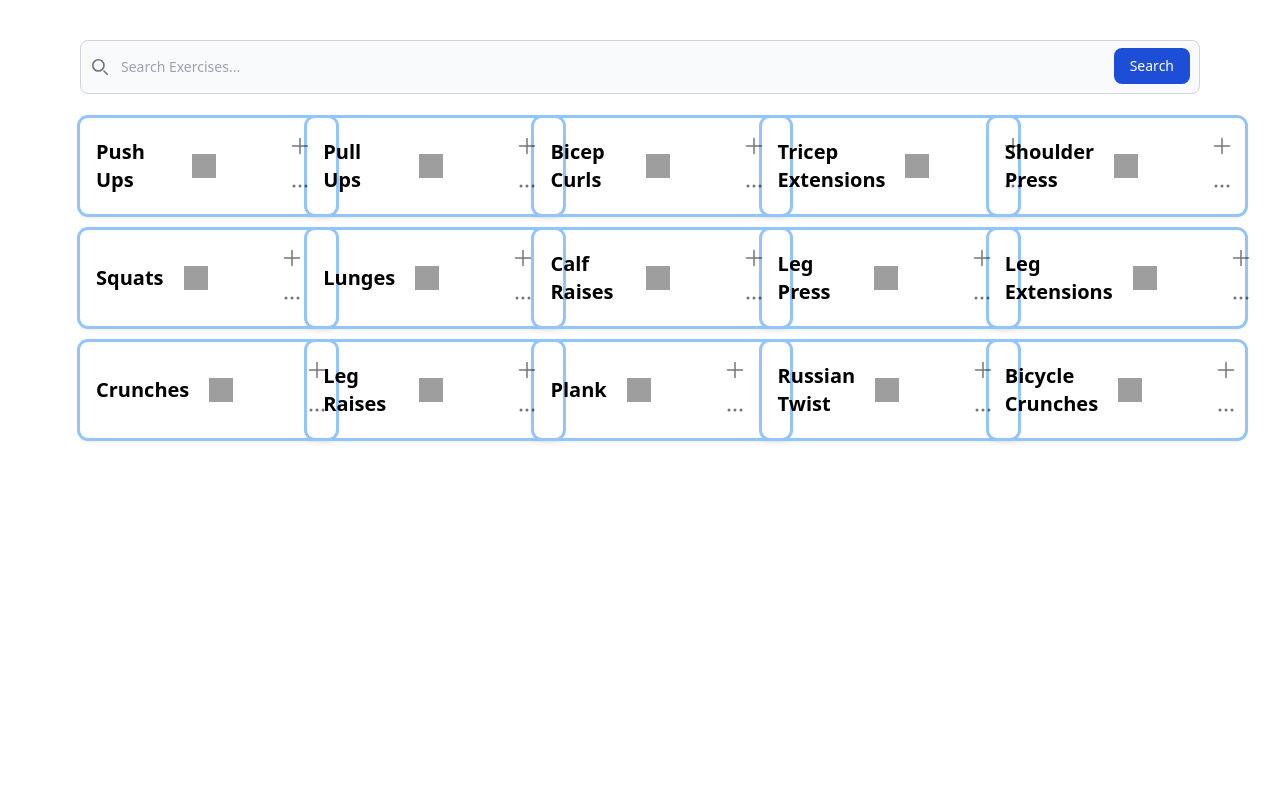
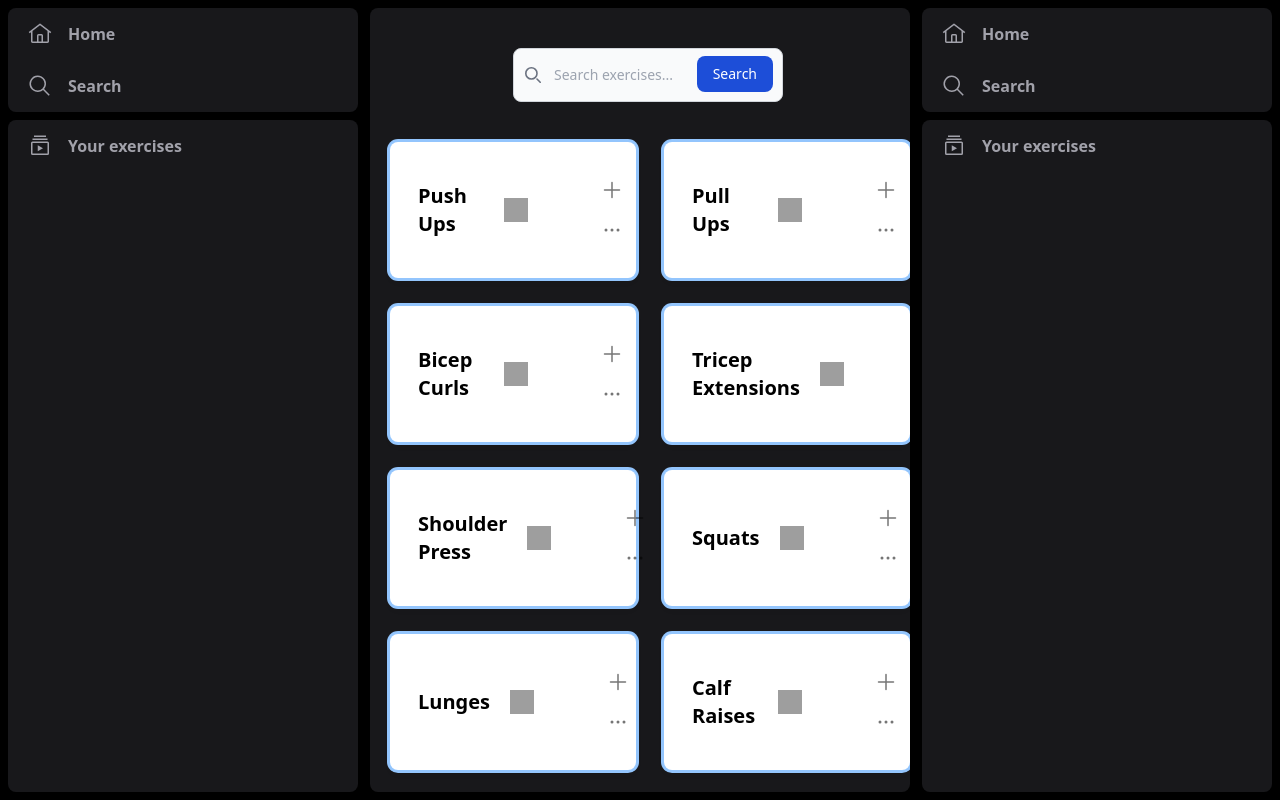
Before and after one commit to filnow/gym-buddy, an Astro site: page / in a window 1280 px wide. Built offline with nearby package versions, Linux system fonts and the light colour scheme; Astro itself is replaced by a stand-in of ours; grey boxes are pictures that could not be loaded.

Commit message:
better search, two columns, tailwind hide scrollbar

```diff
--- a/package.json
+++ b/package.json
@@ -20,8 +20,10 @@
     "@types/react": "^18.2.21",
     "@types/react-dom": "^18.2.7",
     "astro": "^3.0.10",
+    "astro-icon": "^0.8.1",
     "react": "^18.2.0",
     "react-dom": "^18.2.0",
+    "tailwind-scrollbar-hide": "^1.1.7",
     "tailwindcss": "^3.3.3"
   },
   "devDependencies": {
--- a/src/components/ExerciseCard.astro
+++ b/src/components/ExerciseCard.astro
@@ -12,10 +12,11 @@ const {exercise} = Astro.props;
 ---
 
 <div class="link-card">
-    <div class="w-64 flex items-center px-4 py-2 rounded-lg shadow-md ring ring-blue-300 hover:ring-blue-500">
+  <div class="w-100 flex items-center justify-between px-7 py-7 rounded-lg shadow-md ring ring-blue-300 hover:ring-blue-500 bg-white">
       <div class="text-xl font-semibold text-black">
         {exercise.name}
       </div>
+      <div class="flex items-center">
         <img src={exercise.icon} class="w-6 h-6 ml-5" />
         <div class="ml-16 flex flex-col items-center">
           <IconButton aria-label="Example">
@@ -27,3 +28,4 @@ const {exercise} = Astro.props;
         </div>
       </div>
   </div>
+</div>
--- /dev/null
+++ b/src/components/Search.astro
@@ -0,0 +1,19 @@
+---
+import { Container, InputAdornment, TextField } from "@mui/material";
+import { useState } from "react";
+import SearchIcon from "@mui/icons-material/Search";
+
+---
+
+<form>
+    <label for="default-search" class="mb-2 text-sm font-medium text-gray-900 sr-only dark:text-white">Search</label>
+    <div class="relative">
+        <div class="absolute inset-y-0 left-0 flex items-center pl-3 pointer-events-none">
+            <svg class="w-4 h-4 text-gray-500 dark:text-gray-400" aria-hidden="true" xmlns="http://www.w3.org/2000/svg" fill="none" viewBox="0 0 20 20">
+                <path stroke="currentColor" stroke-linecap="round" stroke-linejoin="round" stroke-width="2" d="m19 19-4-4m0-7A7 7 0 1 1 1 8a7 7 0 0 1 14 0Z"/>
+            </svg>
+        </div>
+        <input type="search" id="default-search" class="block w-full p-4 pl-10 text-sm text-gray-900 border border-gray-300 rounded-lg bg-gray-50 focus:ring-blue-500 focus:border-blue-500 dark:bg-gray-700 dark:border-gray-600 dark:placeholder-gray-400 dark:text-white dark:focus:ring-blue-500 dark:focus:border-blue-500" placeholder="Search exercises..." required>
+        <button type="submit" class="text-white absolute right-2.5 bottom-2.5 bg-blue-700 hover:bg-blue-800 focus:ring-4 focus:outline-none focus:ring-blue-300 font-medium rounded-lg text-sm px-4 py-2 dark:bg-blue-600 dark:hover:bg-blue-700 dark:focus:ring-blue-800">Search</button>
+    </div>
+</form>
--- /dev/null
+++ b/src/components/SideMenu.astro
@@ -0,0 +1,21 @@
+---
+import SideMenuIcon from "./SideMenuIcon.astro";
+
+---
+
+<div class="flex flex-col flex-1 gap-2">
+  <div class="bg-zinc-900 rounded-lg">
+    <ul>
+      <SideMenuIcon href="/" iconName="carbon:home">Home</SideMenuIcon>
+      <SideMenuIcon href="#" iconName="carbon:search">Search</SideMenuIcon>
+    </ul>
+  </div>
+
+  <div class="bg-zinc-900 rounded-lg flex-1">
+    <ul>
+      <SideMenuIcon href="#" iconName="carbon:media-library">
+        Your exercises
+      </SideMenuIcon>
+    </ul>
+  </div>
+</div>
--- /dev/null
+++ b/src/components/SideMenuIcon.astro
@@ -0,0 +1,20 @@
+---
+import Icon from "astro-icon";
+
+type Props = {
+  href?: string;
+  iconName?: string;
+};
+
+const { href, iconName } = Astro.props;
+---
+
+<li>
+  <a
+    {href}
+    class="flex gap-4 text-zinc-400 hover:text-zinc-100 py-3.5 px-5 font-semibold transition-all duration-300"
+  >
+    <Icon name={iconName} class="h-6 w-6" />
+    <slot />
+  </a>
+</li>
--- /dev/null
+++ b/src/layout/mainLayout.astro
@@ -0,0 +1,30 @@
+---
+import SideMenu from "../components/SideMenu.astro";
+---
+
+<!doctype html>
+<html lang="en">
+  <head>
+    <meta charset="UTF-8" />
+    <meta
+      name="description"
+      content="Simple train tracker for gym"
+    />
+    <meta name="viewport" content="width=device-width" />
+    <link rel="icon" type="image/svg+xml" href="/favicon.svg" />
+    <meta name="generator" content={Astro.generator} />
+    <title>gym-buddy</title>
+  <body class="bg-black">
+    <div class="relative h-screen p-2 gap-3 flex items-stretch">
+      <div class="w-[350px] flex-col hidden lg:flex overflow-y-auto">
+        <SideMenu />
+      </div>
+      <div class="rounded-lg bg-zinc-900 flex-1 mx-auto overflow-y-auto scrollbar-hide">
+        <slot />
+      </div>
+      <div class="w-[350px] flex-col hidden lg:flex overflow-y-auto">
+        <SideMenu />
+      </div>
+    </div>
+  </body>
+</html>
--- a/src/pages/index.astro
+++ b/src/pages/index.astro
@@ -1,32 +1,20 @@
 ---
 import ExerciseCard from '../components/ExerciseCard.astro';
 import { exerciseData } from '../lib/Exercises';
+import Layout from "../layout/mainLayout.astro";
+import Search from '../components/Search.astro';
 
 ---
 
-
-<html lang="en">
-	<head>
-		<meta charset="utf-8" />
-		<meta name="viewport" content="width=device-width" />
-		<meta name="generator" content={Astro.generator} />
-		<link rel="icon" type="image/svg+xml" href="/favicon.svg" />
-	</head>
-	<body class="ml-20 mr-20">
-		<form>
-			<label for="default-search" class="mb-2 text-sm font-medium text-gray-900 sr-only dark:text-white">Search</label>
-			<div class="relative mt-10">
-				<div class="absolute inset-y-0 left-0 flex items-center pl-3 pointer-events-none">
-					<svg class="w-4 h-4 text-gray-500 dark:text-gray-400" aria-hidden="true" xmlns="http://www.w3.org/2000/svg" fill="none" viewBox="0 0 20 20">
-						<path stroke="currentColor" stroke-linecap="round" stroke-linejoin="round" stroke-width="2" d="m19 19-4-4m0-7A7 7 0 1 1 1 8a7 7 0 0 1 14 0Z"/>
-					</svg>
-				</div>
-				<input type="search" id="default-search" class="block w-full p-4 pl-10 text-sm text-gray-900 border border-gray-300 rounded-lg bg-gray-50 focus:ring-blue-500 focus:border-blue-500 dark:bg-gray-700 dark:border-gray-600 dark:placeholder-gray-400 dark:text-white dark:focus:ring-blue-500 dark:focus:border-blue-500" placeholder="Search Exercises..." required>
-				<button type="submit" class="text-white absolute right-2.5 bottom-2.5 bg-blue-700 hover:bg-blue-800 focus:ring-4 focus:outline-none focus:ring-blue-300 font-medium rounded-lg text-sm px-4 py-2 dark:bg-blue-600 dark:hover:bg-blue-700 dark:focus:ring-blue-800">Search</button>
+<Layout title="Exercises">
+	<div class="flex flex-col items-center justify-center">
+		<div class="w-full sm:w-1/2 lg:w-1/2 mt-10 ml-4">
+			<div class="w-90 justify-center mx-auto">
+				<Search/>
 			</div>
-		</form>
-		<div class="grid grid-cols-1 sm:grid-cols-2 md:grid-cols-3 lg:grid-cols-4 xl:grid-cols-5 mt-6 gap-4">
-			{exerciseData.map((exercise) => <ExerciseCard exercise={exercise} />)}
 		</div>
-	</body>
-</html>
+	  <div class="grid grid-cols-1 sm:grid-cols-2 lg:grid-cols-2 gap-7 ml-5 mt-10 mb-10">
+		{exerciseData.map((exercise) => <ExerciseCard exercise={exercise} />)}
+	  </div>
+	</div>
+  </Layout>
--- a/tailwind.config.cjs
+++ b/tailwind.config.cjs
@@ -4,5 +4,8 @@ module.exports = {
 	theme: {
 		extend: {},
 	},
-	plugins: [],
+	plugins: [
+		require('tailwind-scrollbar-hide')
+		// ...
+	  ]
 }
```
Also changed, not shown: 1 other file. Lines whose indentation alone changed are shown as unchanged.
